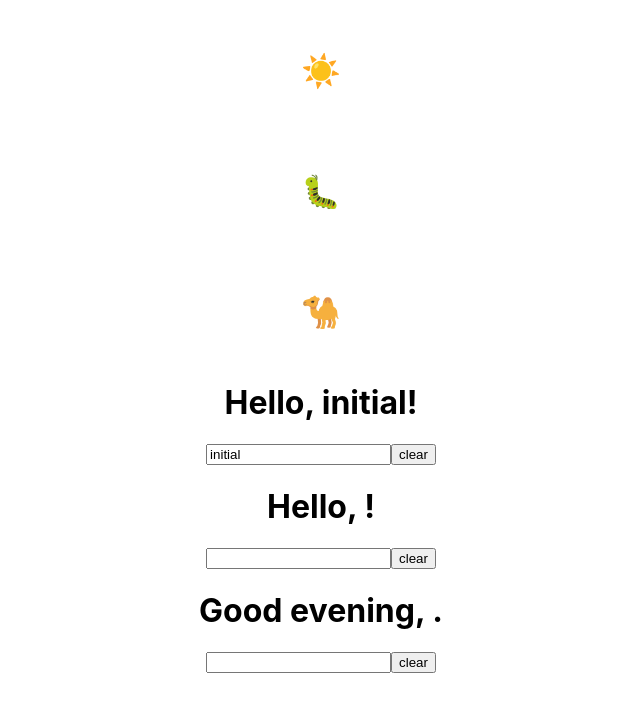
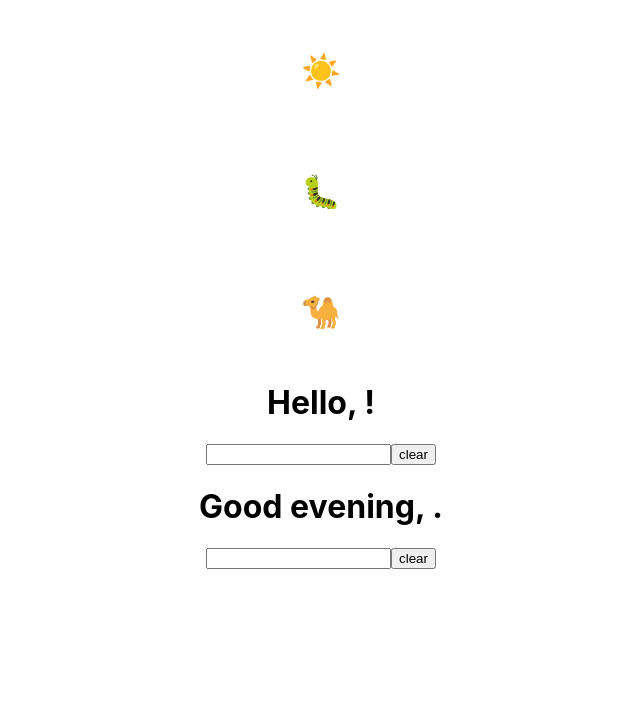
Before and after one commit to abarrdev/hookify, a React (Create React App) app: page / in a window 1280 px wide. Shown: the top 712 px of the page, without its empty margins (319-959 px from the left). Built offline with nearby package versions, Linux system fonts and the light colour scheme.

Commit message:
SimpleForm removed

```diff
--- a/src/App.js
+++ b/src/App.js
@@ -1,14 +1,14 @@
 import React from 'react';
 import './App.css';
 import Toggler from './components/Toggler'
-import SimpleForm from './components/SimpleForm'
+// import SimpleForm from './components/SimpleForm'
 import SimpleFormInput from './components/SimpleFormInput';
 
 function App() {
   return (
     <div className="App">
       <Toggler />
-      <SimpleForm />
+      {/* <SimpleForm /> */}
       <SimpleFormInput />
     </div>
   );
--- a/src/components/SimpleForm.js
+++ b/src/components/SimpleForm.js
@@ -1,24 +1,25 @@
-import React, {useState} from 'react'
+// import React, {useState} from 'react'
 
-function SimpleForm() {
-	const [name, setName] = useState("initial")
+// function SimpleForm() {
+// 	const [name, setName] = useState("initial")
 
-	const handleChange = (event) => {
-		setName(event.target.value)
-	}
+// 	const handleChange = (event) => {
+// 		setName(event.target.value)
+// 	}
 
-	return(
-		<div>
-			<h1>Hello, {name}!</h1>
-			<input type="text" value={name} onChange={handleChange}/>
-			<button onClick={() => setName("")}>clear</button>
-		</div>
-	)
+// 	return(
+// 		<div>
+// 			<h1>Hello, {name}!</h1>
+// 			<input type="text" value={name} onChange={handleChange}/>
+// 			<button onClick={() => setName("")}>clear</button>
+// 		</div>
+// 	)
 
-}
+// }
 
-export default SimpleForm
+// export default SimpleForm
 
-//save piece of state
-//initialize to empty string
-//add handleChange
+
+// //save piece of state
+// //initialize to empty string
+// //add handleChange
--- a/src/hooks/useInputState.js
+++ b/src/hooks/useInputState.js
@@ -1,7 +1,7 @@
 import {useState} from 'react'
 
-export default initialValue => {
-	const [value, setValue] = useState(initialValue)
+function useInputState(initial = false) {
+	const [value, setValue] = useState(initial)
 
 	const handleChange = (event) => {
 		setValue(event.target.value)
@@ -13,3 +13,5 @@ export default initialValue => {
 
 	return [value, handleChange, reset]
 }
+
+export default useInputState
```
